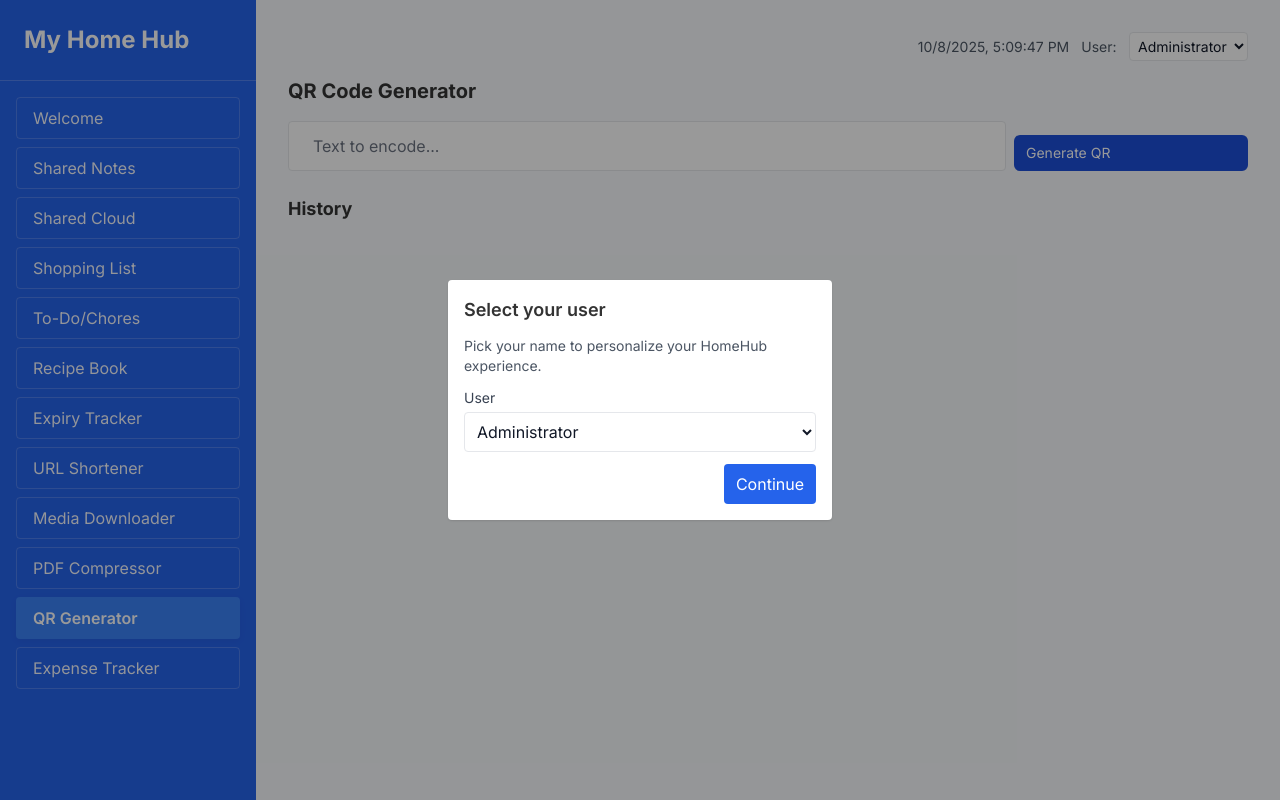
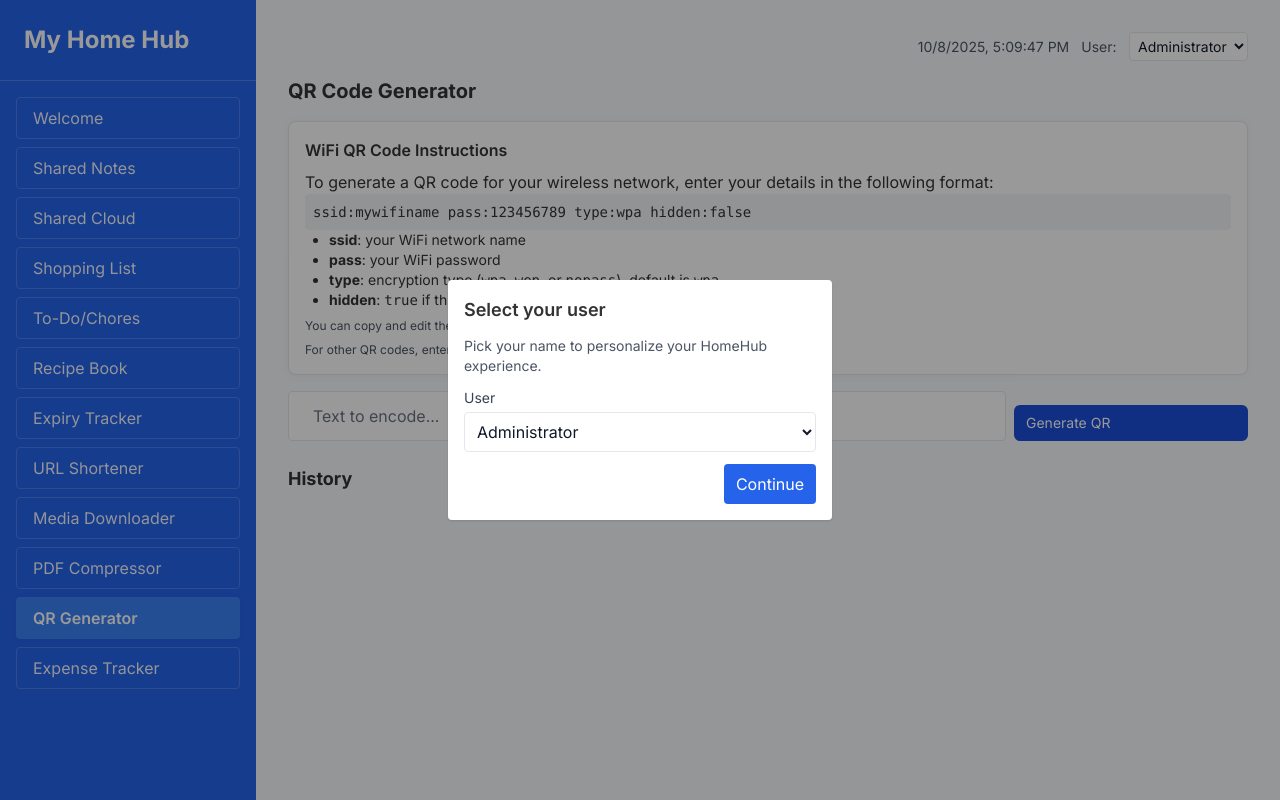
Before and after one commit to surajverma/homehub, a Flask app: page /qr in a window 1280 px wide. Run offline with Flask 3, Linux system fonts and the light colour scheme; data that the repository does not hold is empty; style sheets or scripts are compiled from the project's sources.

Commit message:
Added WiFi QR code generation and instructions to the QR code generator

```diff
--- a/app/routes.py
+++ b/app/routes.py
@@ -1263,7 +1263,20 @@ def qr():
     if request.method == 'POST':
         qrtext = bleach.clean(request.form['qrtext'])
         creator = bleach.clean(request.form['creator'])
-        qr_code = qrcode.make(qrtext)
+        # WiFi QR code parsing
+        import re
+        wifi_match = re.search(r'ssid:(?P<ssid>[^ ]+) pass:(?P<pass>[^ ]+)(?: type:(?P<type>[^ ]+))?(?: hidden:(?P<hidden>[^ ]+))?', qrtext, re.IGNORECASE)
+        if wifi_match:
+            ssid = wifi_match.group('ssid')
+            password = wifi_match.group('pass')
+            enc_type = wifi_match.group('type') or 'WPA'
+            hidden = wifi_match.group('hidden') or 'false'
+            enc_type = enc_type.upper() if enc_type else 'WPA'
+            wifi_str = f"WIFI:S:{ssid};T:{enc_type};P:{password};H:{hidden};"
+            qrtext_for_qr = wifi_str
+        else:
+            qrtext_for_qr = qrtext
+        qr_code = qrcode.make(qrtext_for_qr)
         from io import BytesIO
         buf = BytesIO()
         qr_code.save(buf, format='PNG')
--- a/templates/qr.html
+++ b/templates/qr.html
@@ -2,6 +2,19 @@
 {% block content %}
 <div class="mx-auto">
     <h2 class="text-xl font-bold mb-4">QR Code Generator</h2>
+    <div class="mb-4 p-4 card bg-gray-50 border border-gray-200">
+        <h3 class="font-semibold mb-2">WiFi QR Code Instructions</h3>
+        <p>To generate a QR code for your wireless network, enter your details in the following format:</p>
+        <pre class="bg-gray-100 p-2 rounded text-sm overflow-x-auto"><code>ssid:mywifiname pass:123456789 type:wpa hidden:false</code></pre>
+        <ul class="list-disc ml-6 text-sm">
+            <li><b>ssid</b>: your WiFi network name</li>
+            <li><b>pass</b>: your WiFi password</li>
+            <li><b>type</b>: encryption type (<code>wpa</code>, <code>wep</code>, or <code>nopass</code>), default is <code>wpa</code></li>
+            <li><b>hidden</b>: <code>true</code> if the network is hidden, <code>false</code> otherwise (default is <code>false</code>)</li>
+        </ul>
+        <p class="mt-2 text-xs text-gray-600">You can copy and edit the code block above for your network.</p>
+        <p class="mt-2 text-xs text-gray-600">For other QR codes, enter any text or URL as usual.</p>
+    </div>
     <form method="POST" class="mb-4 grid grid-cols-1 md:grid-cols-12 gap-2 items-end">
         <input type="text" name="qrtext" class="md:col-span-9 w-full p-2 border rounded" placeholder="Text to encode..." required>
         <input type="hidden" name="creator" id="creator">
```
